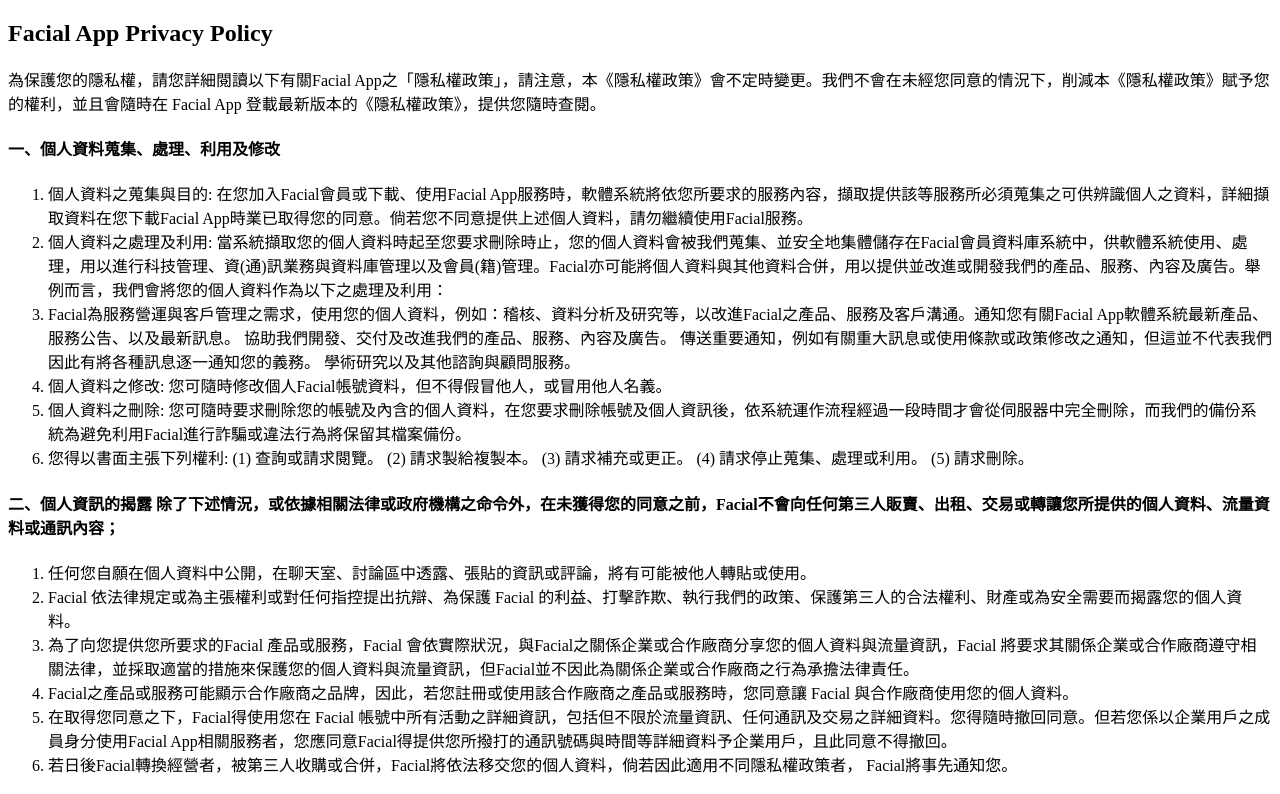
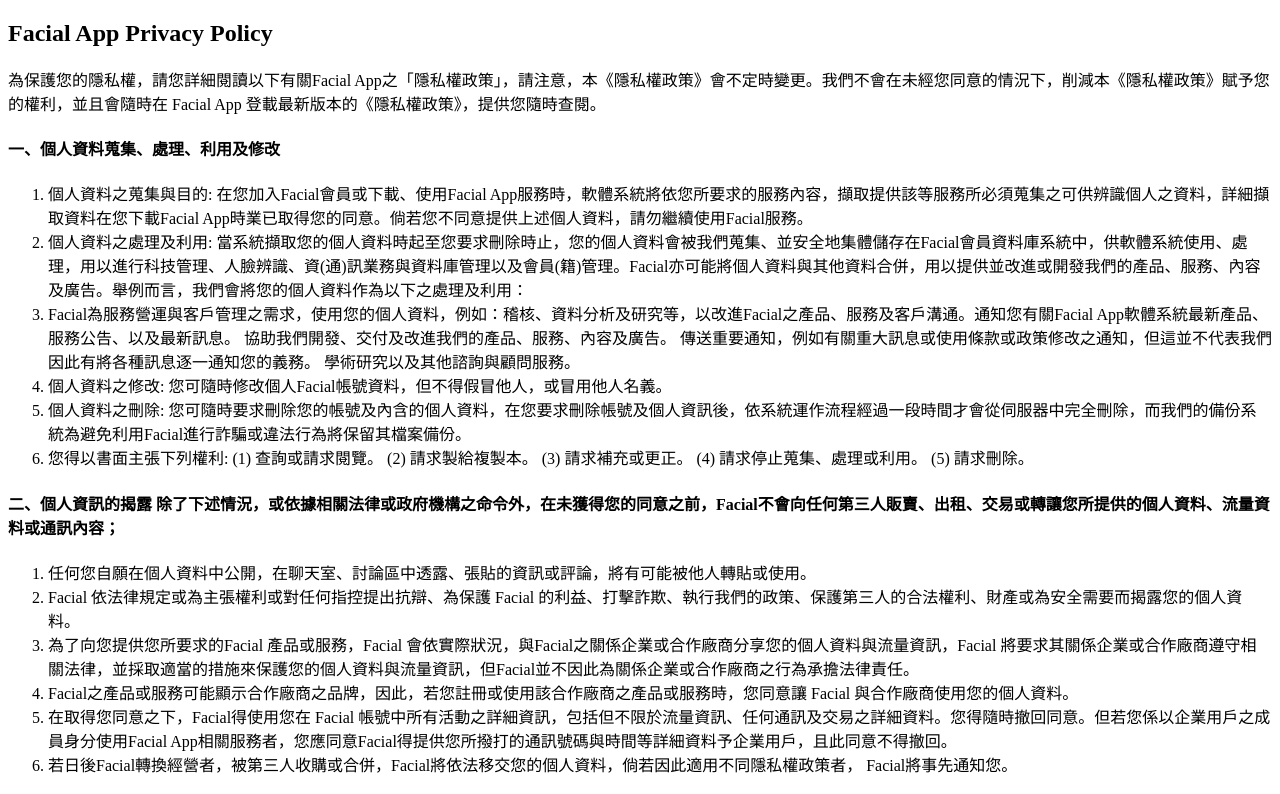
Before and after one commit to facialapp/privacy_policy, a plain HTML site: page index.html in a window 1280 px wide. Shown: the top 794 px of the page. Drawn offline with Linux system fonts and the light colour scheme.

Commit message:
Update index.html

```diff
--- a/index.html
+++ b/index.html
@@ -15,7 +15,7 @@
     </li>
     <li>
       個人資料之處理及利用:
-      當系統擷取您的個人資料時起至您要求刪除時止，您的個人資料會被我們蒐集、並安全地集體儲存在Facial會員資料庫系統中，供軟體系統使用、處理，用以進行科技管理、資(通)訊業務與資料庫管理以及會員(籍)管理。Facial亦可能將個人資料與其他資料合併，用以提供並改進或開發我們的產品、服務、內容及廣告。舉例而言，我們會將您的個人資料作為以下之處理及利用：
+      當系統擷取您的個人資料時起至您要求刪除時止，您的個人資料會被我們蒐集、並安全地集體儲存在Facial會員資料庫系統中，供軟體系統使用、處理，用以進行科技管理、人臉辨識、資(通)訊業務與資料庫管理以及會員(籍)管理。Facial亦可能將個人資料與其他資料合併，用以提供並改進或開發我們的產品、服務、內容及廣告。舉例而言，我們會將您的個人資料作為以下之處理及利用：
     </li>
     <li>
       Facial為服務營運與客戶管理之需求，使用您的個人資料，例如：稽核、資料分析及研究等，以改進Facial之產品、服務及客戶溝通。通知您有關Facial App軟體系統最新產品、服務公告、以及最新訊息。
```
